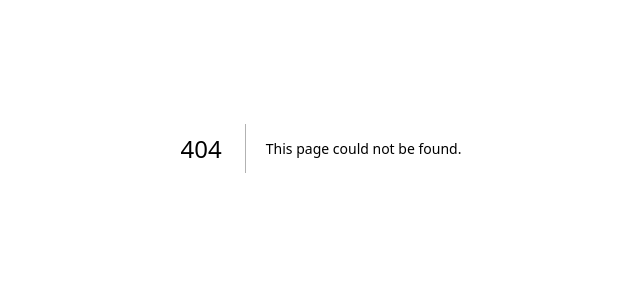
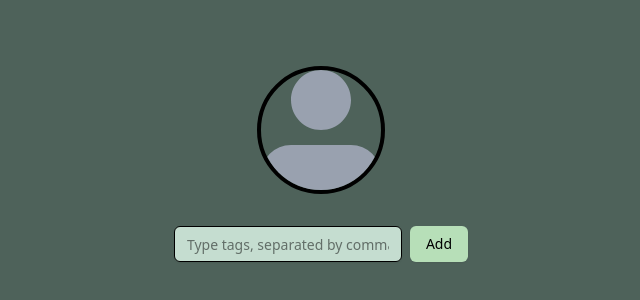
Before and after one commit to kemdav/Tambayan, a Next.js app: page /test/tag-component-test in a window 1280 px wide. Before the commit this address had no page. Shown: the part 252-552 px from the top of the page, without its empty margins (319-959 px from the left). Built offline with nearby package versions, Linux system fonts and the light colour scheme.

Commit message:
feat: added tags using csv logic

```diff
--- /dev/null
+++ b/src/app/components/ui/tag-component.tsx
@@ -0,0 +1,60 @@
+import React, { useState } from "react";
+import { Button } from "./button";
+import { Input } from "./input";
+
+// Utility to get a random Button variant
+const buttonVariants = ["default", "destructive", "navigation", "link", "ghost"] as const;
+function getRandomVariant() {
+  return buttonVariants[Math.floor(Math.random() * buttonVariants.length)];
+}
+
+export function TagComponent() {
+  const [input, setInput] = useState("");
+  const [tags, setTags] = useState<string[]>([]);
+
+  const handleAddTags = () => {
+    const newTags = input
+      .split(",")
+      .map((tag) => tag.trim())
+      .filter((tag) => tag.length > 0 && !tags.includes(tag));
+    setTags([...tags, ...newTags]);
+    setInput("");
+  };
+
+  return (
+    <div className="flex flex-col gap-2">
+        <div className="flex gap-2 flex-wrap">
+        {tags.map((tag) => (
+          <span
+            key={tag}
+            className="bg-secondary-pale-sage text-neutral-black rounded-full px-5 py-2 text-lg font-normal"
+            style={{ minWidth: "2.5rem", textAlign: "center" }}
+          >
+            {tag}
+          </span>
+        ))}
+      </div>
+      <div className="flex gap-2">
+
+        <Input
+          type="text"
+          placeholder="Type tags, separated by commas"
+          value={input}
+          onChange={(e) => setInput(e.target.value)}
+          onKeyDown={(e) => {
+            if (e.key === "Enter") handleAddTags();
+          }}
+          className="bg-secondary-pale-sage text-neutral-black focus:outline-none focus:ring-2 focus:ring-primary-moss-green"
+        />
+        <Button
+          type="button"
+          variant={"default"}
+          onClick={handleAddTags}
+        >
+          Add
+        </Button>
+      </div>
+
+    </div>
+  );
+}
--- /dev/null
+++ b/src/app/test/tag-component-test/page.tsx
@@ -0,0 +1,18 @@
+"use client";
+
+import React from "react";
+import { TagComponent } from "@/app/components/ui/tag-component";
+
+import { AvatarIcon } from "@/app/components/ui/avatar-icon-component";
+
+export default function TagComponentTestPage() {
+  return (
+    <div className="min-h-screen bg-secondary-deep-fern flex flex-col items-center justify-center p-8">
+        <div className="mt-8 flex flex-col items-center gap-4">
+        <AvatarIcon isEditable className="h-32 w-32" />
+      </div>
+      <h1 className="text-2xl font-bold mb-6 text-neutral-linen-white"></h1>
+      <TagComponent />
+    </div>
+  );
+}
```
